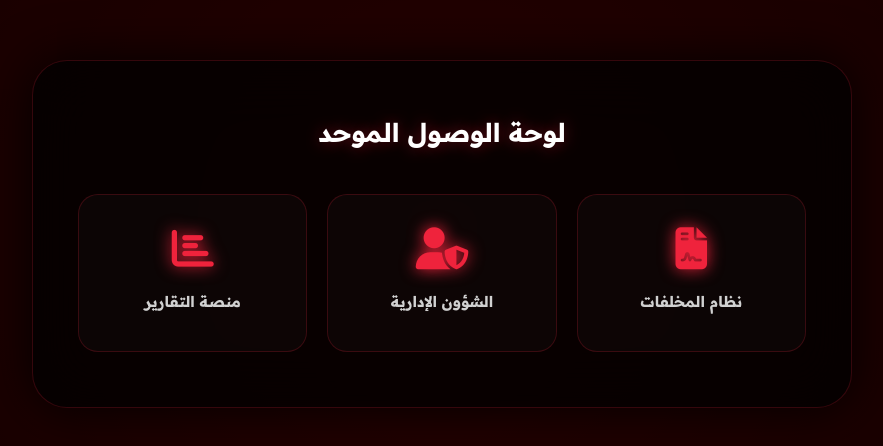
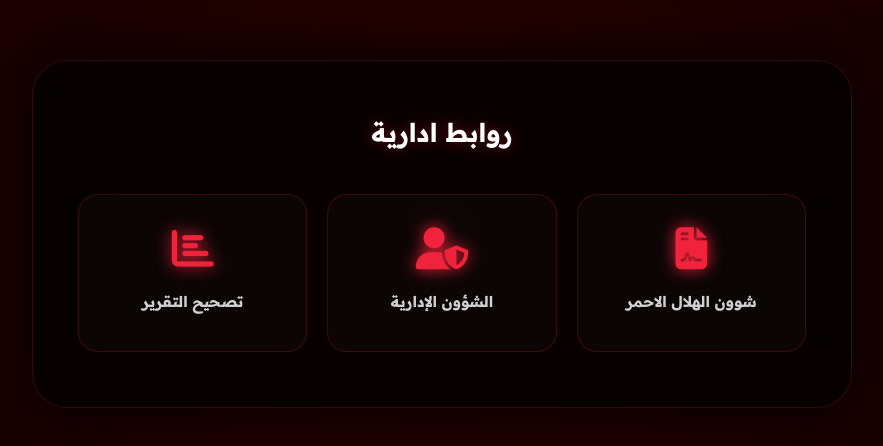
Before and after one commit to RED-CRESCENT-BOLETO/Administrative-links, a plain HTML site: page index.html in a window 1280 px wide. Shown: the part 166-612 px from the top of the page, without its empty margins (198-1081 px from the left). Drawn offline with Linux system fonts and the light colour scheme.

Commit message:
index.html

```diff
--- a/index.html
+++ b/index.html
@@ -156,11 +156,11 @@
 <body>
 
     <div class="main-container" id="mainMenu">
-        <h1>لوحة الوصول الموحد</h1>
+        <h1>روابط ادارية</h1>
         <div class="buttons-grid">
             <div class="btn-item" onclick="openSite('https://melsawaf9193-dotcom.github.io/mo5lfat/')">
                 <i class="fas fa-file-contract"></i>
-                <span>نظام المخلفات</span>
+                <span>شوون الهلال الاحمر</span>
             </div>
 
             <div class="btn-item" onclick="openSite('https://red-crescent-boleto.github.io/Administrative-Affairs/')">
@@ -170,7 +170,7 @@
 
             <div class="btn-item" onclick="openSite('https://boleto-reportss.netlify.app/')">
                 <i class="fas fa-chart-bar"></i>
-                <span>منصة التقارير</span>
+                <span>تصحيح التقرير</span>
             </div>
         </div>
     </div>
```
